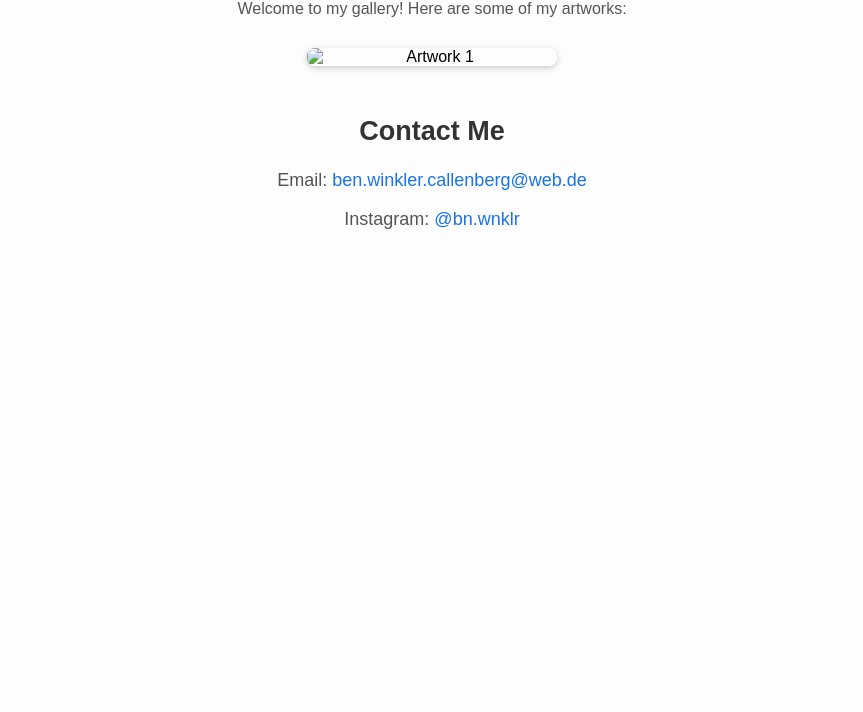
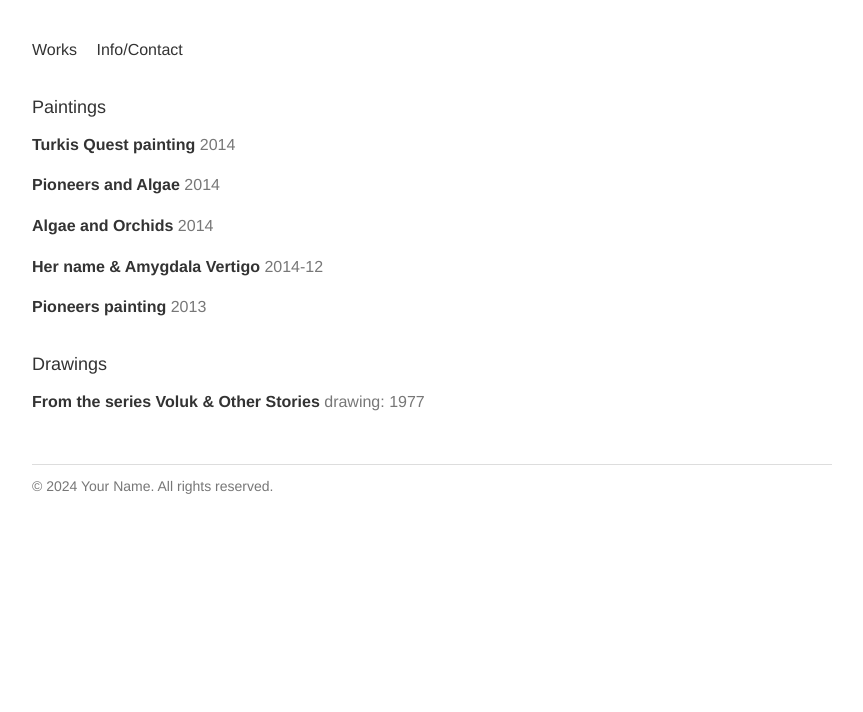
Before and after one commit to Jo4123/ben_kunst_website, a plain HTML site: page index.html in a window 1280 px wide. Shown: the part 88-800 px from the top of the page, without its empty margins (208-1071 px from the left). Drawn offline with Linux system fonts and the light colour scheme.

Commit message:
Update index.html

```diff
--- a/index.html
+++ b/index.html
@@ -3,75 +3,135 @@
 <head>
     <meta charset="UTF-8">
     <meta name="viewport" content="width=device-width, initial-scale=1.0">
-  <title>My Art Portfolio</title>
+    <title>Your Name | Art Portfolio</title>
     <style>
         body {
-      font-family: Arial, sans-serif;
-      background-color: #fdfdfd;
+            font-family: 'Helvetica', sans-serif;
+            line-height: 1.6;
             margin: 0;
+            padding: 0;
+            color: #333;
+            max-width: 800px;
+            margin: 0 auto;
             padding: 20px;
-      text-align: center;
         }
-
         h1 {
+            font-size: 24px;
+            font-weight: normal;
+            margin-bottom: 40px;
+            border-bottom: 1px solid #ddd;
+            padding-bottom: 10px;
+        }
+        h2 {
+            font-size: 18px;
+            font-weight: normal;
+            margin: 30px 0 10px 0;
+        }
+        .works {
+            margin-bottom: 50px;
+        }
+        .work-item {
+            margin-bottom: 15px;
+        }
+        .work-title {
+            font-weight: bold;
+        }
+        .work-year {
+            color: #777;
+        }
+        nav {
+            margin: 20px 0;
+        }
+        nav a {
             color: #333;
-      margin-bottom: 10px;
+            text-decoration: none;
+            margin-right: 15px;
         }
-
-    p {
-      color: #555;
-      margin-top: 0;
+        nav a:hover {
+            text-decoration: underline;
         }
-
-    .gallery {
-      display: flex;
-      flex-wrap: wrap;
-      justify-content: center;
-      gap: 20px;
-      margin-top: 30px;
+        .info {
+            display: none; /* Hidden by default */
         }
-
-    .gallery img {
-      width: 250px;
-      height: auto;
-      border-radius: 8px;
-      box-shadow: 0 2px 6px rgba(0,0,0,0.2);
-      transition: transform 0.2s;
-    }
-
-    .gallery img:hover {
-      transform: scale(1.05);
-    }
-
-    .contact {
+        footer {
             margin-top: 50px;
-      font-size: 18px;
-      color: #333;
-    }
-
-    .contact a {
-      color: #1a73e8;
-      text-decoration: none;
-    }
-
-    .contact a:hover {
-      text-decoration: underline;
+            font-size: 14px;
+            color: #777;
+            border-top: 1px solid #ddd;
+            padding-top: 10px;
         }
     </style>
 </head>
 <body>
-  <h1>My Art Portfolio</h1>
-  <p>Welcome to my gallery! Here are some of my artworks:</p>
+    <h1>Your Name</h1>
 
-  <div class="gallery">
-    <!-- Replace these with your own image files -->
-    <img src="text.png" alt="Artwork 1">
+    <nav>
+        <a href="#" onclick="showWorks()">Works</a>
+        <a href="#" onclick="showInfo()">Info/Contact</a>
+    </nav>
+
+    <!-- WORKS SECTION -->
+    <div id="works" class="works">
+        <h2>Paintings</h2>
+        <div class="work-item">
+            <span class="work-title">Turkis Quest painting</span>
+            <span class="work-year">2014</span>
+        </div>
+        <div class="work-item">
+            <span class="work-title">Pioneers and Algae</span>
+            <span class="work-year">2014</span>
+        </div>
+        <div class="work-item">
+            <span class="work-title">Algae and Orchids</span>
+            <span class="work-year">2014</span>
+        </div>
+        <!-- Add more works here -->
+        <div class="work-item">
+            <span class="work-title">Her name & Amygdala Vertigo</span>
+            <span class="work-year">2014-12</span>
+        </div>
+        <div class="work-item">
+            <span class="work-title">Pioneers painting</span>
+            <span class="work-year">2013</span>
         </div>
 
-  <div class="contact">
-    <h2>Contact Me</h2>
-    <p>Email: <a href="ben.winkler.callenberg@web.de">ben.winkler.callenberg@web.de</a></p>
-    <p>Instagram: <a href="https://www.instagram.com/bn.wnklr/">@bn.wnklr</a></p>
+        <h2>Drawings</h2>
+        <div class="work-item">
+            <span class="work-title">From the series Voluk & Other Stories</span>
+            <span class="work-year">drawing: 1977</span>
         </div>
+    </div>
+
+    <!-- INFO/CONTACT SECTION (hidden by default) -->
+    <div id="info" class="info">
+        <h2>Info</h2>
+        <p>
+            Short bio or artist statement goes here.
+            You can describe your artistic practice, inspirations, or exhibitions.
+        </p>
+
+        <h2>Contact</h2>
+        <p>
+            Email: <a href="jo.huschenbett@gmail.com">your-email@example.com</a><br>
+            Instagram: <a href="https://www.instagram.com/bn.wnklr/">@yourusername</a>
+        </p>
+    </div>
+
+    <footer>
+        © 2024 Your Name. All rights reserved.
+    </footer>
+
+    <script>
+        function showWorks() {
+            document.getElementById("works").style.display = "block";
+            document.getElementById("info").style.display = "none";
+        }
+        function showInfo() {
+            document.getElementById("works").style.display = "none";
+            document.getElementById("info").style.display = "block";
+        }
+        // Default: show works
+        showWorks();
+    </script>
 </body>
 </html>
```
Lines whose indentation alone changed are shown as unchanged.
